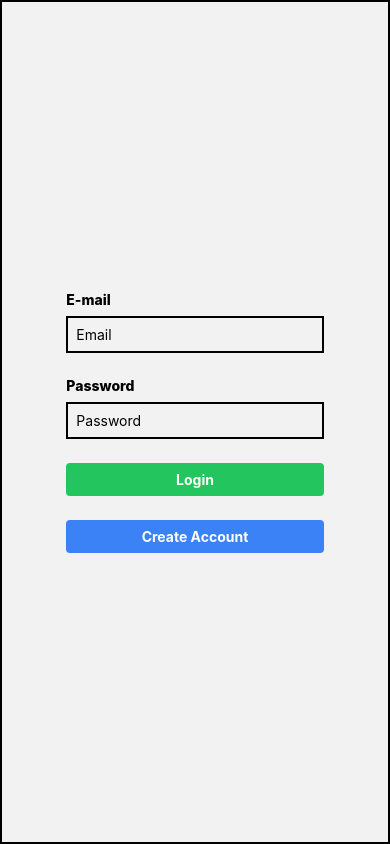
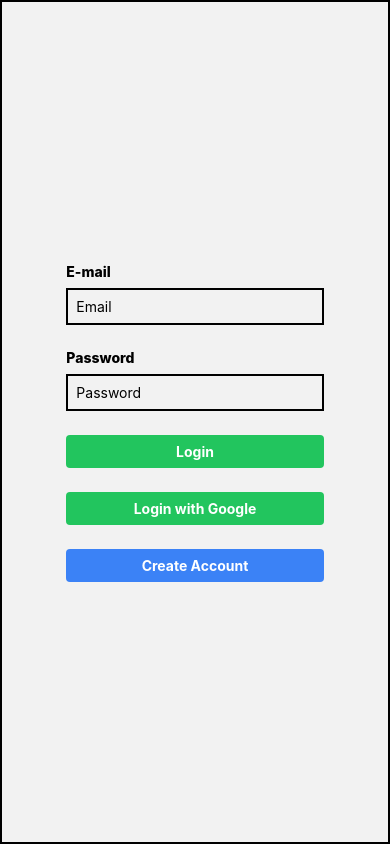
Before and after one commit to cristhiandcl/poxedex-react-native, a React Native app: screen /Login in a window 390 px wide. Built offline with nearby package versions, Linux system fonts and the light colour scheme.

Commit message:
heroicons

```diff
--- a/package.json
+++ b/package.json
@@ -17,8 +17,10 @@
     "nativewind": "^2.0.11",
     "react": "18.1.0",
     "react-native": "0.70.5",
+    "react-native-heroicons": "^3.2.0",
     "react-native-safe-area-context": "4.4.1",
     "react-native-screens": "~3.18.0",
+    "react-native-svg": "^13.6.0",
     "tailwindcss": "^3.2.4"
   },
   "devDependencies": {
--- a/screens/LoginScreen.js
+++ b/screens/LoginScreen.js
@@ -65,6 +65,8 @@ const Login = () => {
         const token = credential.accessToken;
         // The signed-in user info.
         const user = result.user;
+        console.log(user);
+        navigation.navigate("Home");
         // ...
       })
       .catch((error) => {
@@ -120,6 +122,14 @@ const Login = () => {
           <Text className="text-center font-bold text-white">Login</Text>
         </TouchableOpacity>
         <TouchableOpacity
+          className="bg-green-500 p-2 rounded"
+          onPress={signInWithGoogle}
+        >
+          <Text className="text-center font-bold text-white">
+            Login with Google
+          </Text>
+        </TouchableOpacity>
+        <TouchableOpacity
           className="bg-blue-500 p-2 rounded"
           onPress={createUser}
         >
```
Also changed, not shown: 1 other file (tests, documents, lock files or other folders).
